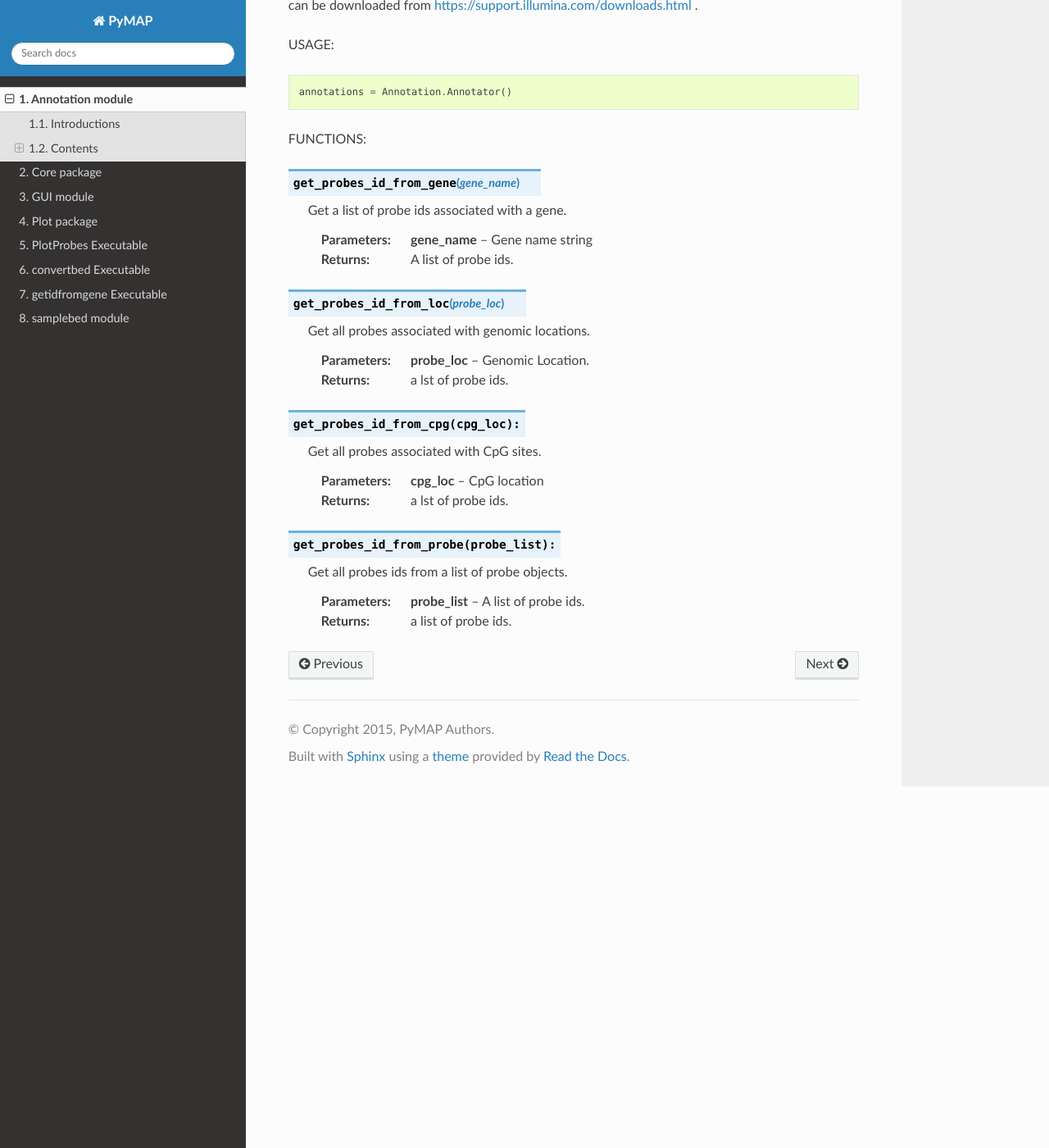
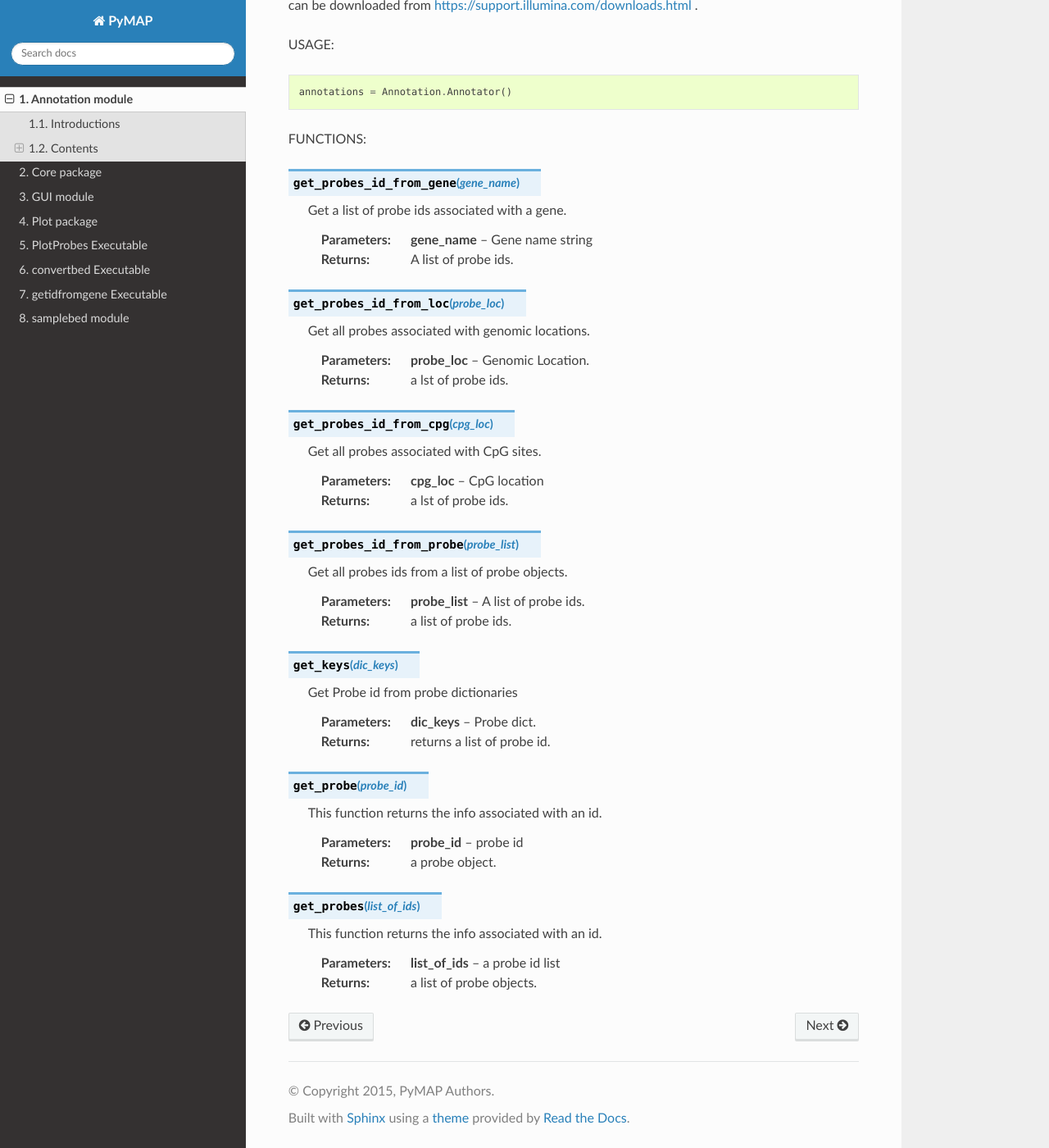
Before and after one commit to AminMahpour/PyMAP, a Sphinx documentation site: the page built from docs/Annotation.rst, in a window 1280 px wide and 1400 px high, scrolled down 1505 px. Shown: the whole window at 82% size. Built offline with Sphinx 7.4.7 and the Read the Docs theme 2.0.0, drawn with Linux system fonts in a browser that asks for light colours.

Commit message:
updated documentations.

```diff
--- a/Annotation/__init__.py
+++ b/Annotation/__init__.py
@@ -157,7 +157,7 @@ class Annotator:
         """
         This function returns a list of probe object from a list of ids.
         :param list_of_ids:
-        :return:
+        :return: A list of probe objects.
         """
         out_list = []
         for probe_id in list_of_ids:
--- a/docs/Annotation.rst
+++ b/docs/Annotation.rst
@@ -95,16 +95,37 @@ FUNCTIONS:
     :param probe_loc: Genomic Location.
     :return: a lst of probe ids.
 
-.. function:: get_probes_id_from_cpg(cpg_loc):
+.. function:: get_probes_id_from_cpg(cpg_loc)
 
     Get all probes associated with CpG sites.
 
     :param cpg_loc: CpG location
     :return: a lst of probe ids.
 
-.. function:: get_probes_id_from_probe(probe_list):
+.. function:: get_probes_id_from_probe(probe_list)
 
     Get all probes ids from a list of probe objects.
 
     :param probe_list: A list of probe ids.
     :return: a list of probe ids.
+
+.. function:: get_keys(dic_keys)
+
+    Get Probe id from probe dictionaries
+
+    :param dic_keys: Probe dict.
+    :return: returns a list of probe id.
+
+.. function:: get_probe(probe_id)
+
+    This function returns the info associated with an id.
+
+    :param probe_id: probe id
+    :return: a probe object.
+
+.. function:: get_probes(list_of_ids)
+
+    This function returns the info associated with an id.
+
+    :param list_of_ids: a probe id list
+    :return: a list of probe objects.
```
